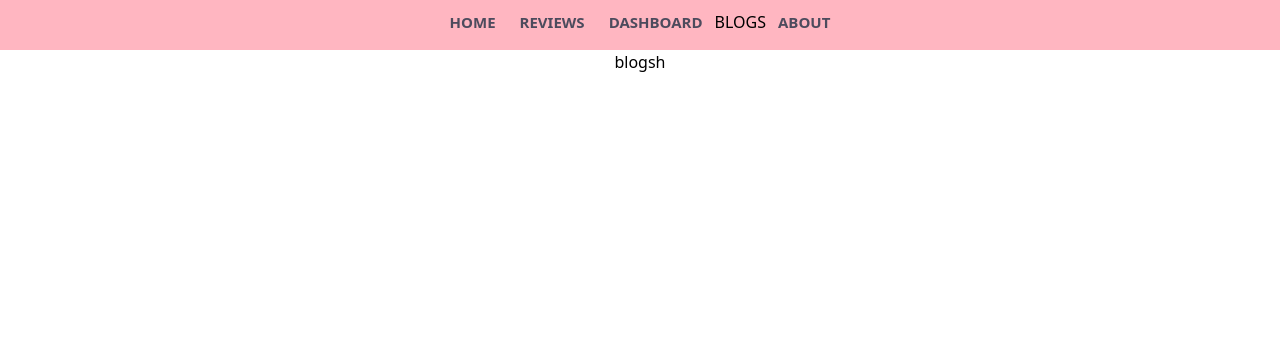
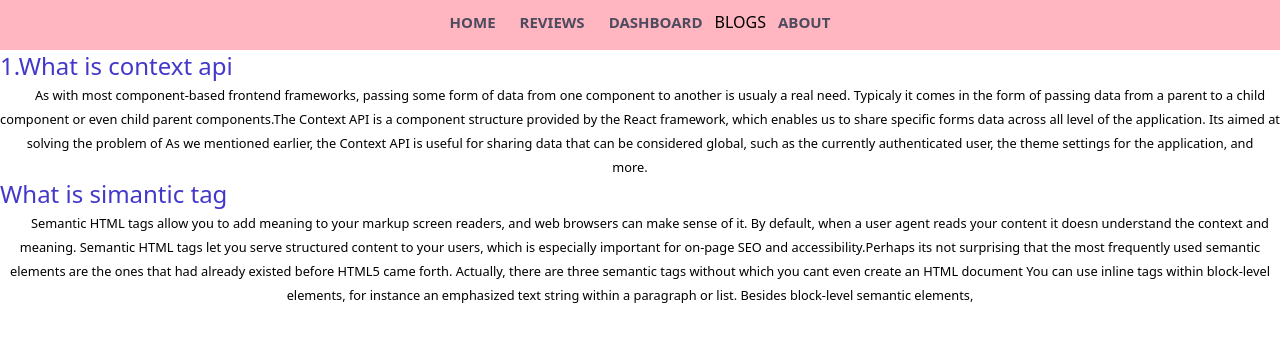
Before and after one commit to Golap-Mostofa/product-analysis-website, a React (Create React App) app: page /blogs in a window 1280 px wide. Shown: the top 342 px of the page. Built offline with nearby package versions, Linux system fonts and the light colour scheme; the HTML template or start-up script is replaced by a standard one.

Commit message:
blogs-area update

```diff
--- a/src/components/Blogs/Blogs.js
+++ b/src/components/Blogs/Blogs.js
@@ -2,8 +2,12 @@ import React from 'react';
 
 const Blogs = () => {
     return (
-        <div>
-            <h2>blogsh</h2>
+        <div className=''>
+            <h2 className='text-2xl text-left text-indigo-700'>1.What is context api</h2>
+            <small className='text-left m-5'>As with most component-based frontend frameworks, passing some form of data from one component to another is usualy a real need. Typicaly it comes in the form of passing data from a parent to a child component or even child  parent components.The Context API is a component structure provided by the React framework, which enables us to share specific forms  data across all level of the application. Its aimed at solving the problem of
+            As we mentioned earlier, the Context API is useful for sharing data that can be considered global, such as the currently authenticated user, the theme settings for the application, and more.</small>
+            <h2 className='text-2xl text-left text-indigo-700'>What is simantic tag</h2>
+            <small className='text-left m-5'>Semantic HTML tags allow you to add meaning to your markup screen readers, and web browsers can make sense of it. By default, when a user agent reads your content it doesn understand the context and meaning. Semantic HTML tags let you serve structured content to your users, which is especially important for on-page SEO and accessibility.Perhaps its not surprising that the most frequently used semantic elements are the ones that had already existed before HTML5 came forth. Actually, there are three semantic tags without which you cant even create an HTML document You can use inline tags within block-level elements, for instance an emphasized text string within a paragraph or list. Besides block-level semantic elements,</small>
         </div>
     );
 };
```
